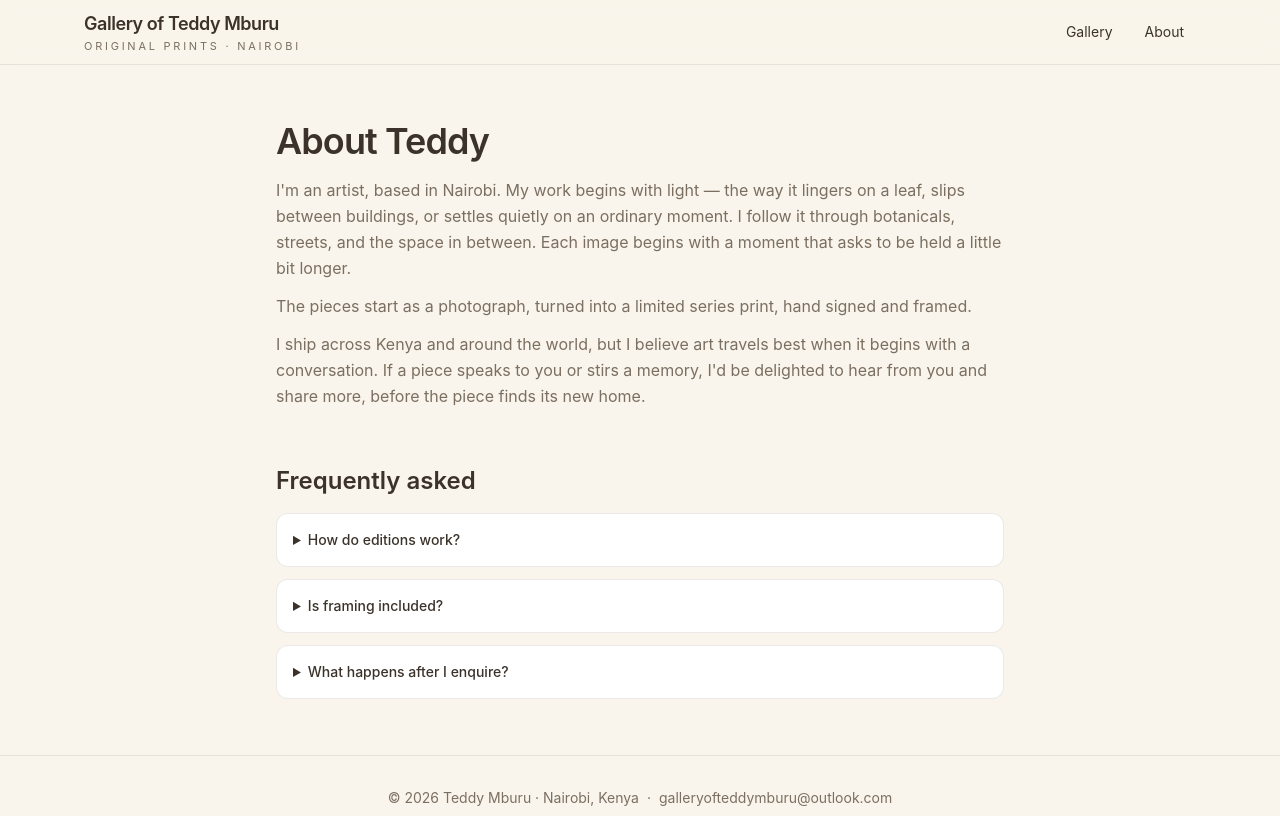
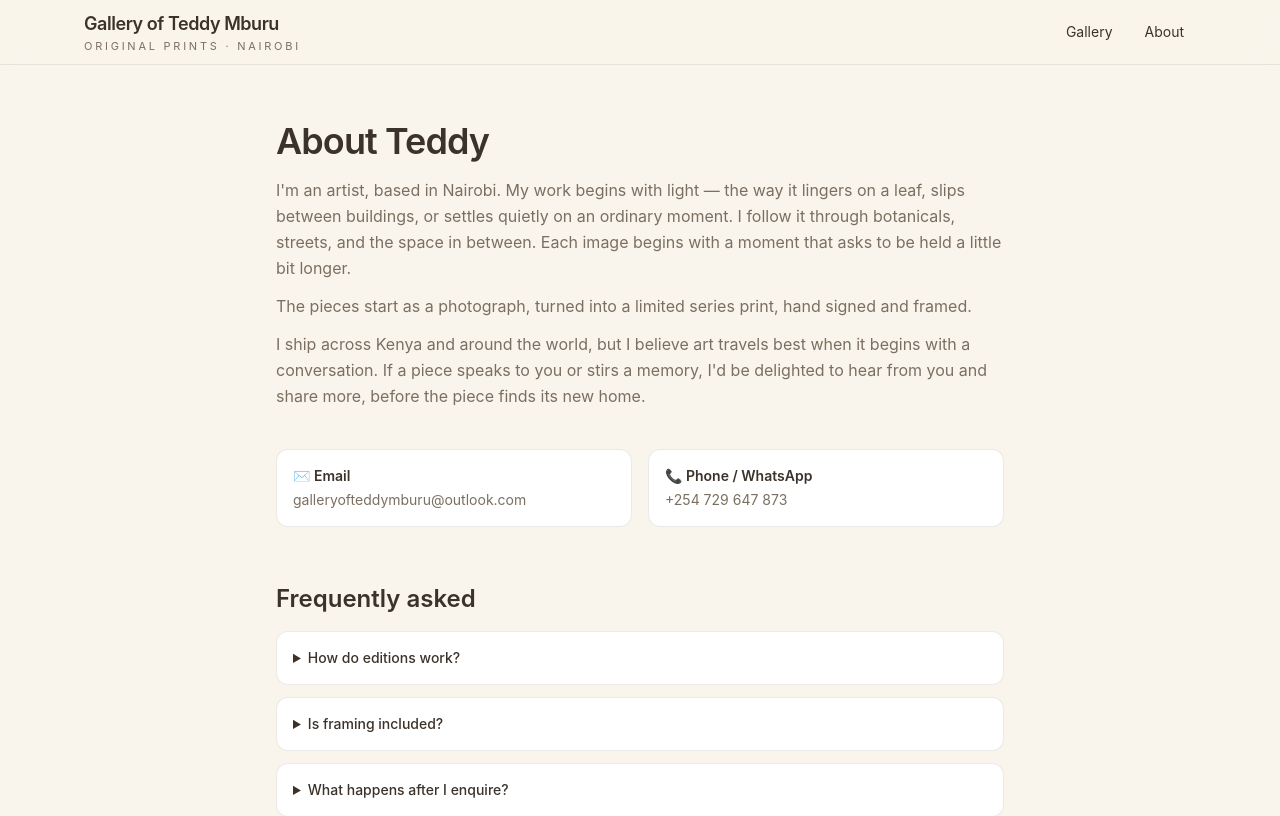
Before and after one commit to GoTM13/gallery-of-teddy-mburu, a Next.js app: page /about in a window 1280 px wide. Shown: the top 816 px of the page. Built offline with nearby package versions, Linux system fonts and the light colour scheme.

Commit message:
Update 3: image carousel + size preview, wall removed (update)

```diff
--- a/app/about/page.tsx
+++ b/app/about/page.tsx
@@ -20,6 +20,24 @@ export default function About() {
         a conversation. If a piece speaks to you or stirs a memory, I'd be delighted to hear from you
         and share more, before the piece finds its new home.
       </p>
+      <div className="mt-10 grid sm:grid-cols-2 gap-4 text-sm">
+        <div className="border border-ink/10 rounded-xl p-4 bg-white">
+          <div className="font-semibold">✉️ Email</div>
+          <p className="mt-1 text-soft">
+            <a href="mailto:galleryofteddymburu@outlook.com" className="hover:text-clay transition-colors">
+              galleryofteddymburu@outlook.com
+            </a>
+          </p>
+        </div>
+        <div className="border border-ink/10 rounded-xl p-4 bg-white">
+          <div className="font-semibold">📞 Phone / WhatsApp</div>
+          <p className="mt-1 text-soft">
+            <a href="tel:+254729647873" className="hover:text-clay transition-colors">
+              +254 729 647 873
+            </a>
+          </p>
+        </div>
+      </div>
       <h2 className="mt-14 text-2xl font-semibold">Frequently asked</h2>
       <div className="mt-4 space-y-3 text-sm">
         <details className="border border-ink/10 rounded-xl bg-white p-4">
```
